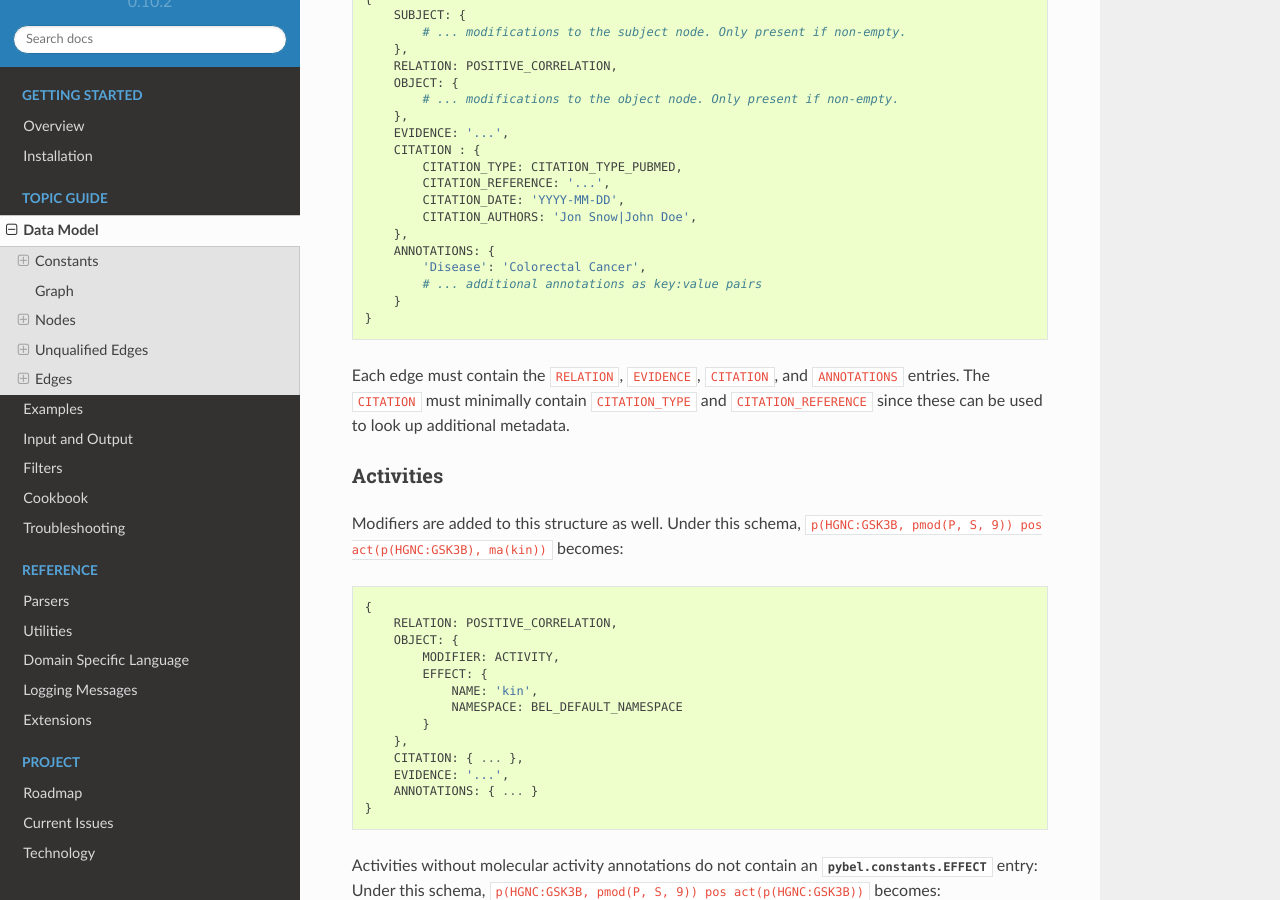
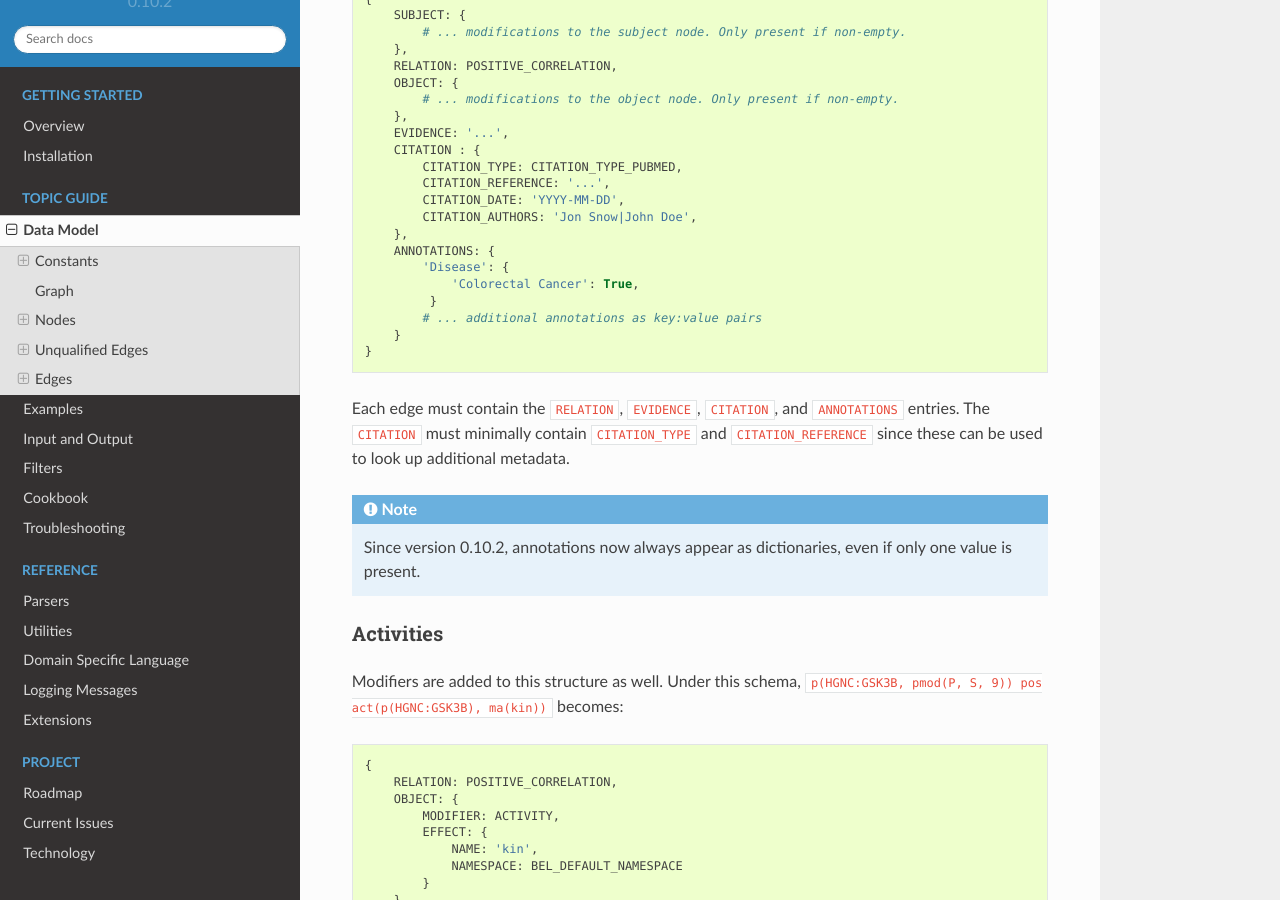
Before and after one commit to pybel/pybel, a Sphinx documentation site: the page built from docs/source/datamodel.rst, in a window 1280 px wide and 900 px high, scrolled down 7816 px. Built offline with Sphinx 7.4.7 and the Read the Docs theme 2.0.0, drawn with Linux system fonts in a browser that asks for light colours; pages that are not in the unit, such as notebooks, are missing from menus.

Commit message:
Update documentation
[skip ci]
Refernces sorgerlab/indra#369

```diff
--- a/docs/source/datamodel.rst
+++ b/docs/source/datamodel.rst
@@ -339,7 +339,9 @@ Below is the "skeleton" for the edge data model in PyBEL:
             CITATION_AUTHORS: 'Jon Snow|John Doe',
         },
         ANNOTATIONS: {
-            'Disease': 'Colorectal Cancer',
+            'Disease': {
+                'Colorectal Cancer': True,
+             }
             # ... additional annotations as key:value pairs
         }
     }
@@ -347,6 +349,8 @@ Below is the "skeleton" for the edge data model in PyBEL:
 Each edge must contain the ``RELATION``, ``EVIDENCE``, ``CITATION``, and ``ANNOTATIONS`` entries. The ``CITATION``
 must minimally contain ``CITATION_TYPE`` and ``CITATION_REFERENCE`` since these can be used to look up additional
 metadata.
+
+.. note:: Since version 0.10.2, annotations now always appear as dictionaries, even if only one value is present.
 
 Activities
 ~~~~~~~~~~
```
